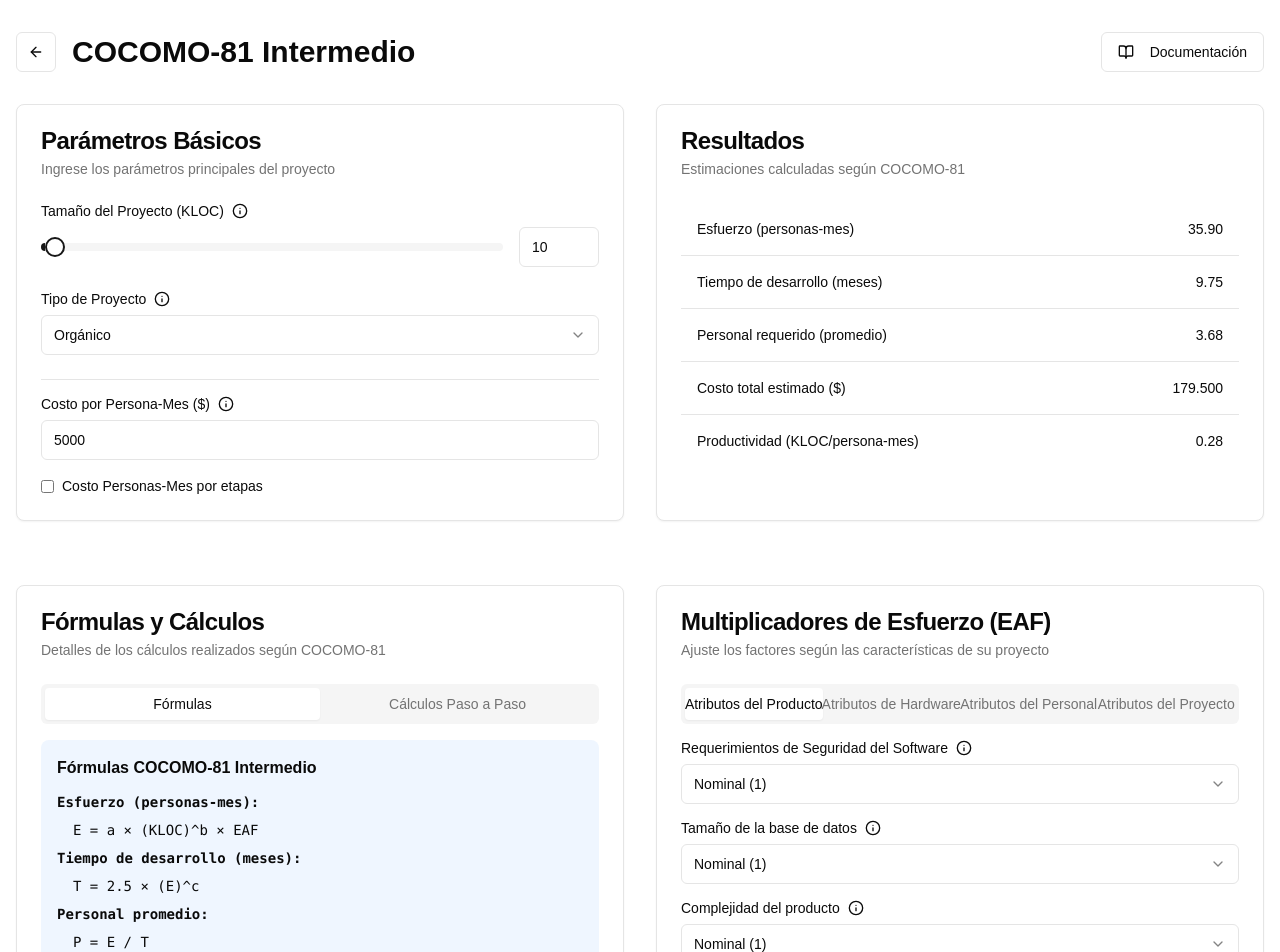
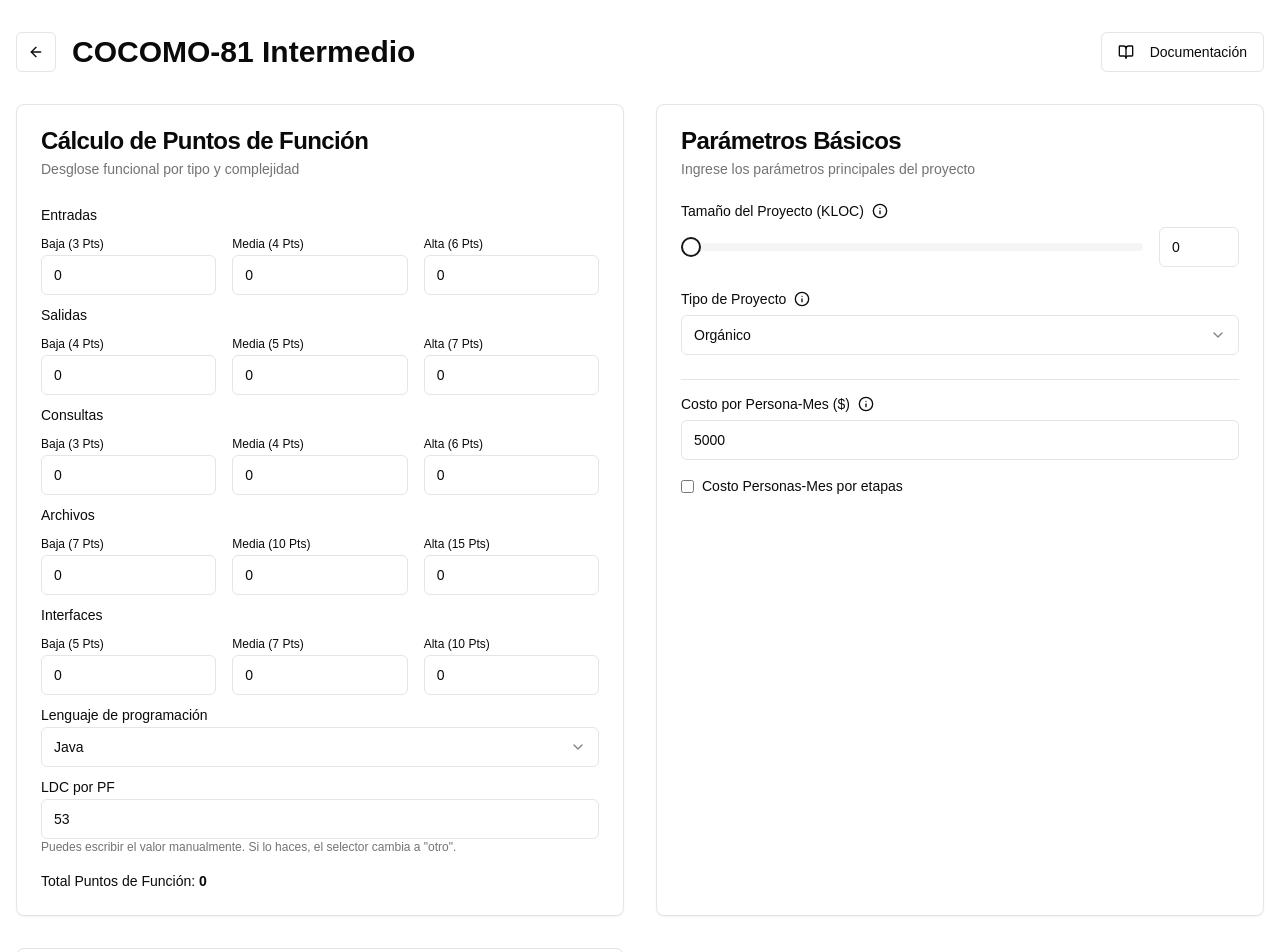
Before and after one commit to Linkinhh/cocomo-estimator, a Next.js app: page /cocomo-81 in a window 1280 px wide. Shown: the top 952 px of the page. Built offline with nearby package versions, Linux system fonts and the light colour scheme.

Commit message:
puntos de función

```diff
--- a/app/cocomo-81/page.tsx
+++ b/app/cocomo-81/page.tsx
@@ -12,6 +12,37 @@ import { Button } from "@/components/ui/button"
 import { InfoIcon as InfoCircle, ArrowLeft, BookOpen } from "lucide-react"
 import { Tooltip, TooltipContent, TooltipProvider, TooltipTrigger } from "@/components/ui/tooltip"
 import Link from "next/link"
+import { useEffect } from "react"
+
+type TipoFuncion = "entradas" | "salidas" | "consultas" | "archivos" | "interfaces"
+type NivelComplejidad = "baja" | "media" | "alta"
+
+const functionWeights: Record<TipoFuncion, Record<NivelComplejidad, number>> = {
+  entradas: { baja: 3, media: 4, alta: 6 },
+  salidas: { baja: 4, media: 5, alta: 7 },
+  consultas: { baja: 3, media: 4, alta: 6 },
+  archivos: { baja: 7, media: 10, alta: 15 },
+  interfaces: { baja: 5, media: 7, alta: 10 }
+}
+
+const languageFactors: { [key: string]: number } = {
+  "C": 128,
+  "C++": 29,
+  "Cobol": 91,
+  "Ensamblador": 320,
+  "Fortran": 105,
+  "Java": 53,
+  "Python": 42,
+  "JavaScript": 47,
+  "TypeScript": 50,
+  "Ruby": 50,
+  "Kotlin": 43,
+  "Go": 38,
+  "Rust": 39,
+  "Swift": 42,
+  "PHP": 50,
+  "otro": 0
+}
 
 export default function Cocomo81Page() {
   // Estado para los parámetros de entrada
@@ -74,6 +105,36 @@ export default function Cocomo81Page() {
     uhs: 1.0, // Uso de herramientas de software
     rpl: 1.0, // Cronograma requerido de desarrollo
   })
+
+  const [pf, setPf] = useState<number>(0)
+  const [language, setLanguage] = useState<string>("Java")
+  const [customFactor, setCustomFactor] = useState<number>(languageFactors["Java"])
+
+  const [functions, setFunctions] = useState<Record<TipoFuncion, Record<NivelComplejidad, number>>>({
+    entradas: { baja: 0, media: 0, alta: 0 },
+    salidas: { baja: 0, media: 0, alta: 0 },
+    consultas: { baja: 0, media: 0, alta: 0 },
+    archivos: { baja: 0, media: 0, alta: 0 },
+    interfaces: { baja: 0, media: 0, alta: 0 }
+  })
+
+  useEffect(() => {
+    let totalPf = 0
+
+    Object.entries(functions).forEach(([tipoKey, niveles]) => {
+      const tipo = tipoKey as TipoFuncion
+      Object.entries(niveles).forEach(([nivelKey, cantidad]) => {
+        const nivel = nivelKey as NivelComplejidad
+        totalPf += cantidad * functionWeights[tipo][nivel]
+      })
+    })
+
+    setPf(totalPf)
+
+    const ldc = totalPf * customFactor
+    const klocVal = parseFloat((ldc / 1000).toFixed(2))
+    setKloc(klocVal)
+  }, [functions, customFactor])
 
   // Coeficientes según el tipo de proyecto
   const coefficients = {
@@ -283,6 +344,91 @@ export default function Cocomo81Page() {
       </div>
 
       <div className="grid grid-cols-1 lg:grid-cols-2 gap-8">
+        <Card>
+          <CardHeader>
+            <CardTitle>Cálculo de Puntos de Función</CardTitle>
+            <CardDescription>Desglose funcional por tipo y complejidad</CardDescription>
+          </CardHeader>
+          <CardContent className="space-y-2">
+            {Object.keys(functionWeights).map((tipoKey) => {
+              const tipo = tipoKey as TipoFuncion
+              return (
+                <div key={tipo}>
+                  <Label className="capitalize">{tipo}</Label>
+                  <div className="grid grid-cols-3 gap-4 mt-1">
+                    {(["baja", "media", "alta"] as NivelComplejidad[]).map((nivel) => (
+                      <div key={nivel}>
+                        <Label className="text-xs capitalize">
+                          {nivel} ({functionWeights[tipo][nivel]} pts)
+                        </Label>
+                        <Input
+                          type="number"
+                          min="0"
+                          value={functions[tipo][nivel]}
+                          onChange={(e) =>
+                            setFunctions((prev) => ({
+                              ...prev,
+                              [tipo]: {
+                                ...prev[tipo],
+                                [nivel]: parseInt(e.target.value) || 0,
+                              },
+                            }))
+                          }
+                        />
+                      </div>
+                    ))}
+                  </div>
+                </div>
+              )
+            })}
+
+            <div>
+              <Label>Lenguaje de programación</Label>
+              <Select
+                value={language}
+                onValueChange={(selected) => {
+                  setLanguage(selected)
+                  if (selected !== "otro") {
+                    setCustomFactor(languageFactors[selected])
+                  }
+                }}
+              >
+                <SelectTrigger>
+                  <SelectValue placeholder="Seleccionar lenguaje" />
+                </SelectTrigger>
+                <SelectContent>
+                  {Object.keys(languageFactors).map((lang) => (
+                    <SelectItem key={lang} value={lang}>
+                      {lang}
+                    </SelectItem>
+                  ))}
+                </SelectContent>
+              </Select>
+            </div>
+
+            <div>
+              <Label>LDC por PF</Label>
+              <Input
+                type="number"
+                value={customFactor}
+                onChange={(e) => {
+                  const value = Number(e.target.value)
+                  setCustomFactor(value)
+                  setLanguage("otro")
+                }}
+                placeholder="Ej. 53"
+              />
+              <p className="text-xs text-muted-foreground">
+                Puedes escribir el valor manualmente. Si lo haces, el selector cambia a "otro".
+              </p>
+            </div>
+
+            <div className="pt-2 text-sm">
+              Total Puntos de Función: <strong>{pf}</strong>
+            </div>
+          </CardContent>
+        </Card>
+
         {/* Parámetros básicos */}
         <Card>
           <CardHeader>
```
